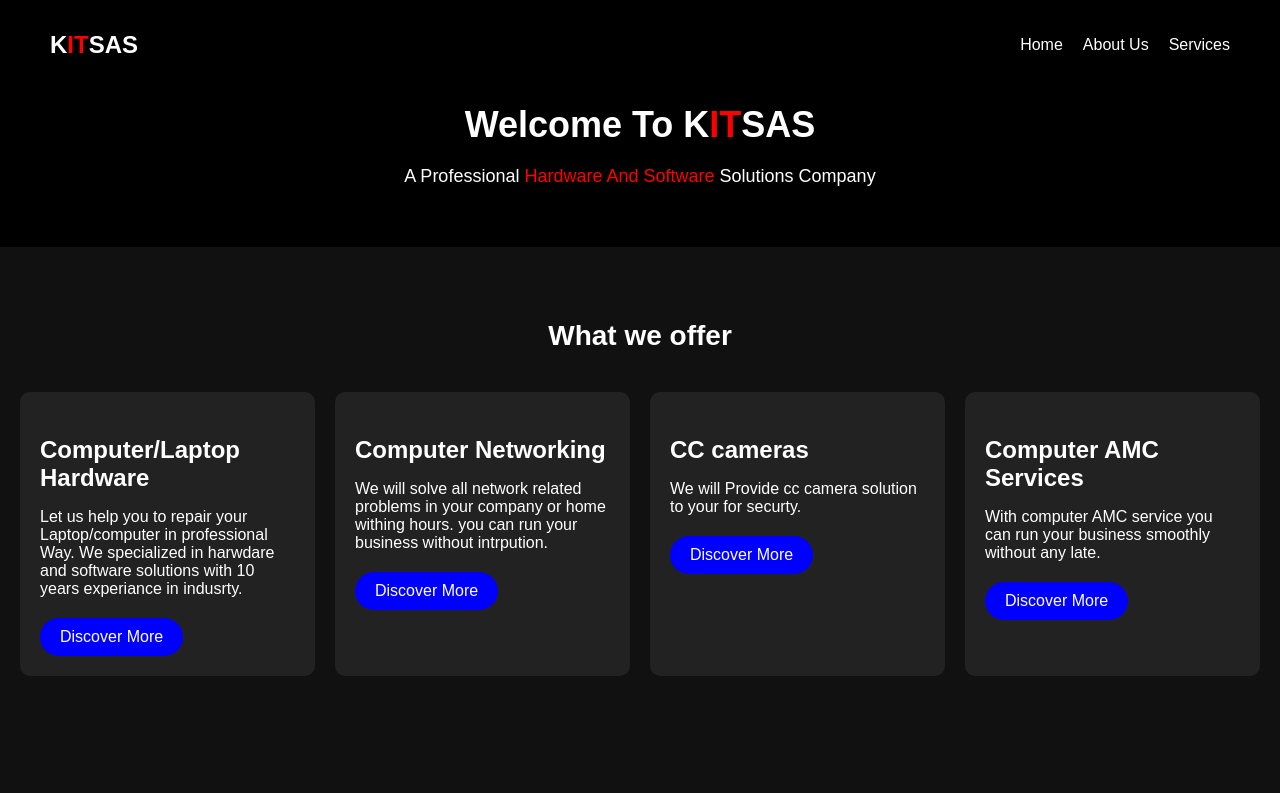
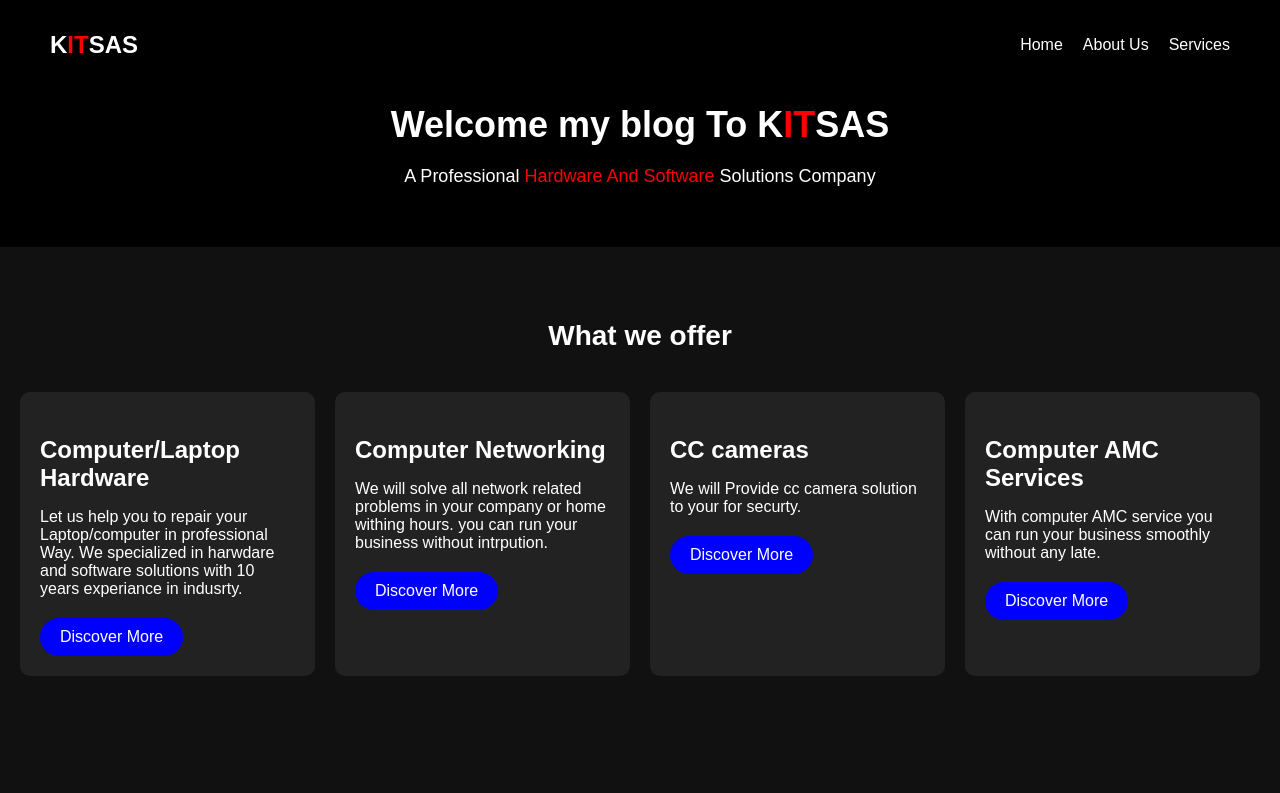
Before and after one commit to keyrun63/new, a plain HTML site: page index.html in a window 1280 px wide. Shown: the top 793 px of the page. Drawn offline with Linux system fonts and the light colour scheme.

Commit message:
Description of changes

```diff
--- a/index.html
+++ b/index.html
@@ -27,7 +27,7 @@
             </ul>
         </nav>
         <div class="hero">
-            <h1>Welcome To K<span style="color: red;">IT</span>SAS</h1>
+            <h1>Welcome my blog To K<span style="color: red;">IT</span>SAS</h1>
             <p>A Professional <span style="color: red;"> Hardware And Software</span> Solutions Company</p>
         </div>
     </header>
```
